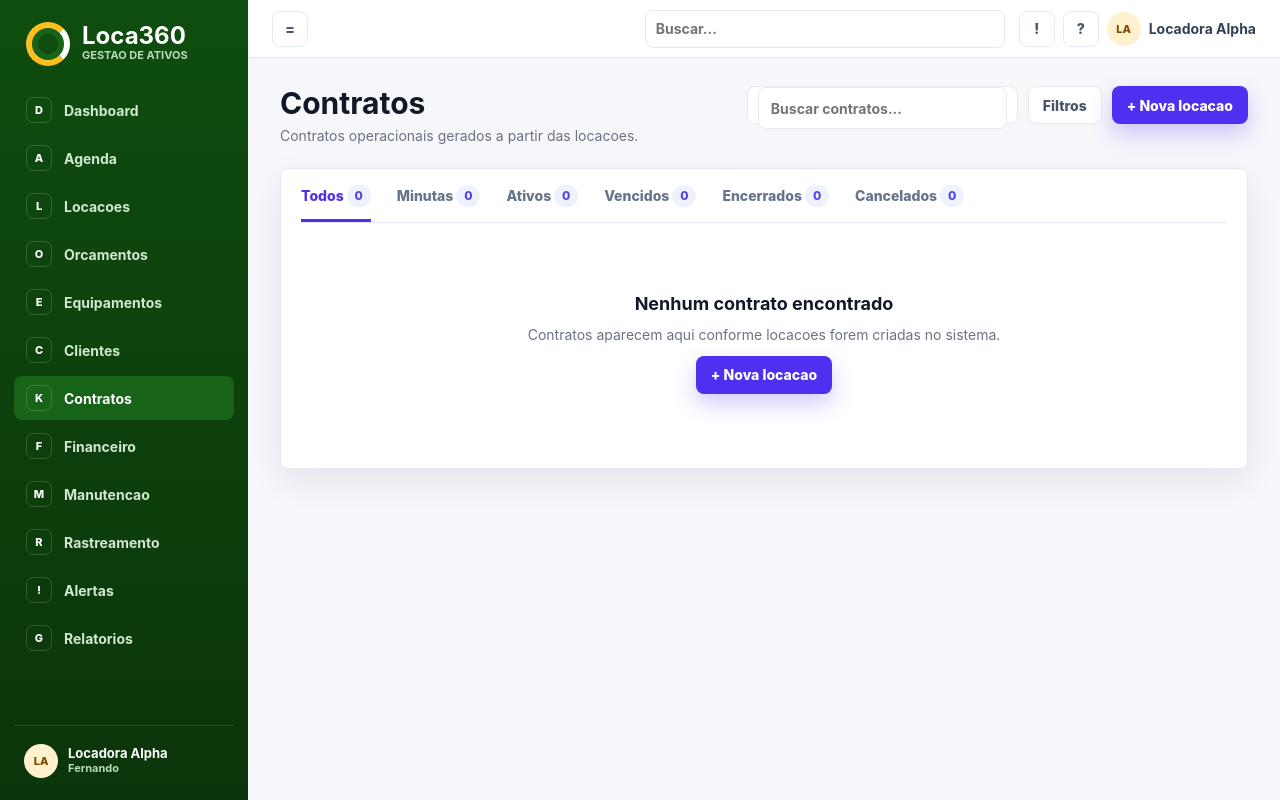
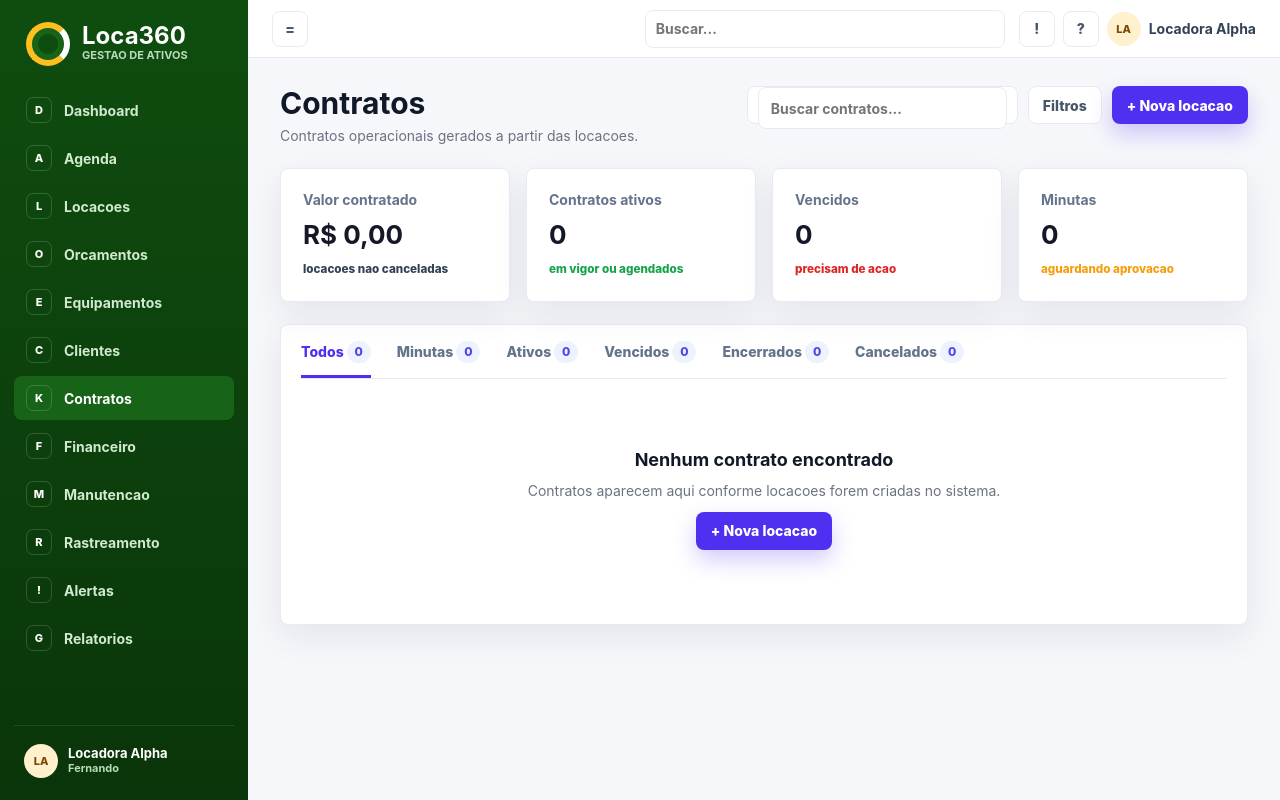
Before and after one commit to 95Caique/SGA---Sistema-de-Gest-o-de-ativos, a Django app: page /contratos/ in a window 1280 px wide. Run offline with Django 5.2, Linux system fonts and the light colour scheme; data that the repository does not hold is empty.

Commit message:
Melhora contratos e adiciona menu recolhivel conforme pedido

```diff
--- a/contratos/views.py
+++ b/contratos/views.py
@@ -31,6 +31,7 @@ def contratos_list(request):
         )
 
     contratos = [_contrato_from_locacao(locacao) for locacao in locacoes]
+    status_counts = _status_counts(contratos)
 
     if status_filter in CONTRATO_STATUS_FILTROS:
         contratos = [contrato for contrato in contratos if contrato["status_key"] == status_filter]
@@ -46,7 +47,8 @@ def contratos_list(request):
                 "contratos": contratos,
                 "query": query,
                 "status_filter": status_filter,
-                "status_counts": _status_counts(),
+                "status_counts": status_counts,
+                "resumo": _resumo_contratos(status_counts, contratos),
             }
         ),
     )
@@ -80,13 +82,17 @@ def contrato_pdf(request, pk):
 
 def _contrato_from_locacao(locacao):
     status_key, status_label = _status_contrato(locacao)
+    vencimento = _vencimento_contrato(locacao, status_key)
     return {
         "codigo": f"CTR-{locacao.codigo}",
         "locacao": locacao,
         "cliente": locacao.cliente,
         "inicio": locacao.data_inicio,
         "fim": locacao.data_fim,
+        "vencimento_label": vencimento["label"],
+        "vencimento_tone": vencimento["tone"],
         "total_itens": getattr(locacao, "total_itens", locacao.itens.count()),
+        "valor_decimal": locacao.valor_total,
         "valor_total": money_br(locacao.valor_total),
         "status_key": status_key,
         "status_label": status_label,
@@ -107,11 +113,25 @@ def _status_contrato(locacao):
     return "ativo", "Ativo"
 
 
-def _status_counts():
-    contratos = [
-        _contrato_from_locacao(locacao)
-        for locacao in Locacao.objects.select_related("cliente").annotate(total_itens=Count("itens"))
-    ]
+def _vencimento_contrato(locacao, status_key):
+    hoje = timezone.localdate()
+    dias = (locacao.data_fim - hoje).days
+
+    if status_key == "vencido":
+        return {"label": f"{abs(dias)} dia(s) em atraso", "tone": "danger"}
+    if status_key in ["encerrado", "cancelado"]:
+        return {"label": locacao.data_fim.strftime("%d/%m/%Y"), "tone": "neutral"}
+    if status_key == "minuta":
+        return {"label": "Aguardando aprovacao", "tone": "warning"}
+    if dias == 0:
+        return {"label": "Vence hoje", "tone": "warning"}
+    if dias <= 2:
+        return {"label": f"Vence em {dias} dia(s)", "tone": "warning"}
+
+    return {"label": f"{dias} dia(s) restantes", "tone": "success"}
+
+
+def _status_counts(contratos):
     counts = {status: 0 for status in CONTRATO_STATUS_FILTROS}
 
     for contrato in contratos:
@@ -125,3 +145,14 @@ def _status_counts():
         "encerrados": counts["encerrado"],
         "cancelados": counts["cancelado"],
     }
+
+
+def _resumo_contratos(counts, contratos):
+    return {
+        "valor_total": money_br(
+            sum(contrato["valor_decimal"] for contrato in contratos if contrato["status_key"] != "cancelado")
+        ),
+        "ativos": counts["ativos"],
+        "vencidos": counts["vencidos"],
+        "minutas": counts["minutas"],
+    }
--- a/static/js/app.js
+++ b/static/js/app.js
@@ -272,7 +272,33 @@ function escapeHtml(value) {
     return node.innerHTML;
 }
 
+function setupSidebarToggle() {
+    const toggle = document.querySelector("[data-sidebar-toggle]");
+
+    if (!toggle) {
+        return;
+    }
+
+    const storageKey = "loca360-sidebar-state";
+    const savedState = localStorage.getItem(storageKey);
+    const initialState = savedState === "collapsed" ? "collapsed" : "expanded";
+
+    const setSidebarState = (state) => {
+        document.body.dataset.sidebarState = state;
+        toggle.setAttribute("aria-expanded", String(state === "expanded"));
+        localStorage.setItem(storageKey, state);
+    };
+
+    setSidebarState(initialState);
+
+    toggle.addEventListener("click", () => {
+        const currentState = document.body.dataset.sidebarState;
+        setSidebarState(currentState === "collapsed" ? "expanded" : "collapsed");
+    });
+}
+
 document.addEventListener("DOMContentLoaded", () => {
+    setupSidebarToggle();
     setupItemLocacaoRows();
     setupItemLocacaoDynamicRows();
     setupLocacaoEnderecoLoader();
--- a/templates/base.html
+++ b/templates/base.html
@@ -5,10 +5,10 @@
     <meta charset="utf-8">
     <meta name="viewport" content="width=device-width, initial-scale=1">
     <title>{{ page_title }} | Loca360</title>
-    <link rel="stylesheet" href="{% static 'css/app.css' %}?v=20260702-green-nav">
+    <link rel="stylesheet" href="{% static 'css/app.css' %}?v=20260802-sidebar-toggle">
     {% block extra_head %}{% endblock %}
 </head>
-<body>
+<body data-sidebar-state="expanded">
     <aside class="sidebar">
         <a class="brand" href="{% url 'dashboard' %}" aria-label="Loca360">
             <span class="brand-mark"></span>
@@ -38,7 +38,7 @@
 
     <main class="app-shell">
         <header class="topbar">
-            <button class="icon-button" type="button" aria-label="Menu">=</button>
+            <button class="icon-button" type="button" aria-label="Alternar menu lateral" data-sidebar-toggle>=</button>
             <form class="search-form" role="search">
                 <input class="ui-input" type="search" placeholder="Buscar..." aria-label="Buscar">
                 <!-- <kbd>Ctrl K</kbd> -->
@@ -64,7 +64,7 @@
             {% block content %}{% endblock %}
         </section>
     </main>
-    <script src="{% static 'js/app.js' %}?v=20260802-tracking-map"></script>
+    <script src="{% static 'js/app.js' %}?v=20260802-sidebar-toggle"></script>
     {% block scripts %}{% endblock %}
 </body>
 </html>
--- a/templates/contratos/list.html
+++ b/templates/contratos/list.html
@@ -14,6 +14,29 @@
         <a class="button button-primary" href="{% url 'locacao_create' %}">+ Nova locacao</a>
     </form>
 </div>
+
+<section class="metric-grid">
+    <article class="metric-card">
+        <span>Valor contratado</span>
+        <strong>{{ resumo.valor_total }}</strong>
+        <small class="text-neutral">locacoes nao canceladas</small>
+    </article>
+    <article class="metric-card">
+        <span>Contratos ativos</span>
+        <strong>{{ resumo.ativos }}</strong>
+        <small class="text-success">em vigor ou agendados</small>
+    </article>
+    <article class="metric-card">
+        <span>Vencidos</span>
+        <strong>{{ resumo.vencidos }}</strong>
+        <small class="text-danger">precisam de acao</small>
+    </article>
+    <article class="metric-card">
+        <span>Minutas</span>
+        <strong>{{ resumo.minutas }}</strong>
+        <small class="text-warning">aguardando aprovacao</small>
+    </article>
+</section>
 
 <section class="panel">
     <div class="tabs">
@@ -33,6 +56,7 @@
                         <th>Contrato</th>
                         <th>Cliente</th>
                         <th>Periodo</th>
+                        <th>Vencimento</th>
                         <th>Itens</th>
                         <th>Valor total</th>
                         <th>Status</th>
@@ -51,6 +75,7 @@
                                 <small class="table-subtext">{{ contrato.cliente.documento }}</small>
                             </td>
                             <td>{{ contrato.inicio|date:"d/m/Y" }} - {{ contrato.fim|date:"d/m/Y" }}</td>
+                            <td><span class="text-{{ contrato.vencimento_tone }}">{{ contrato.vencimento_label }}</span></td>
                             <td>{{ contrato.total_itens }} item{{ contrato.total_itens|pluralize }}</td>
                             <td>{{ contrato.valor_total }}</td>
                             <td><span class="badge badge-contract-{{ contrato.status_key }}">{{ contrato.status_label }}</span></td>
```
Also changed, not shown: contratos/tests.py (+24 -0 lines), static/css/app.css (+57 -0 lines).
